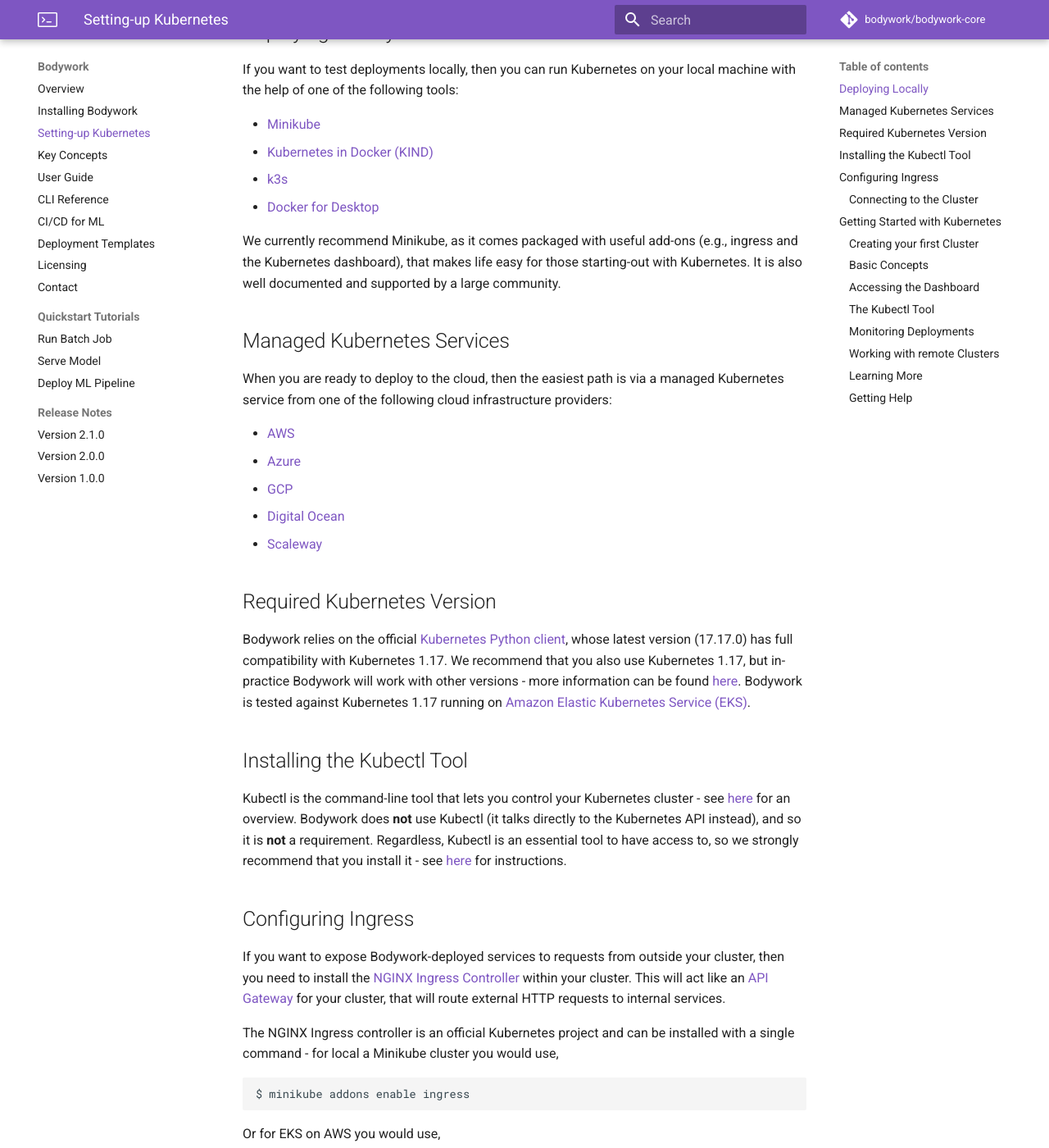
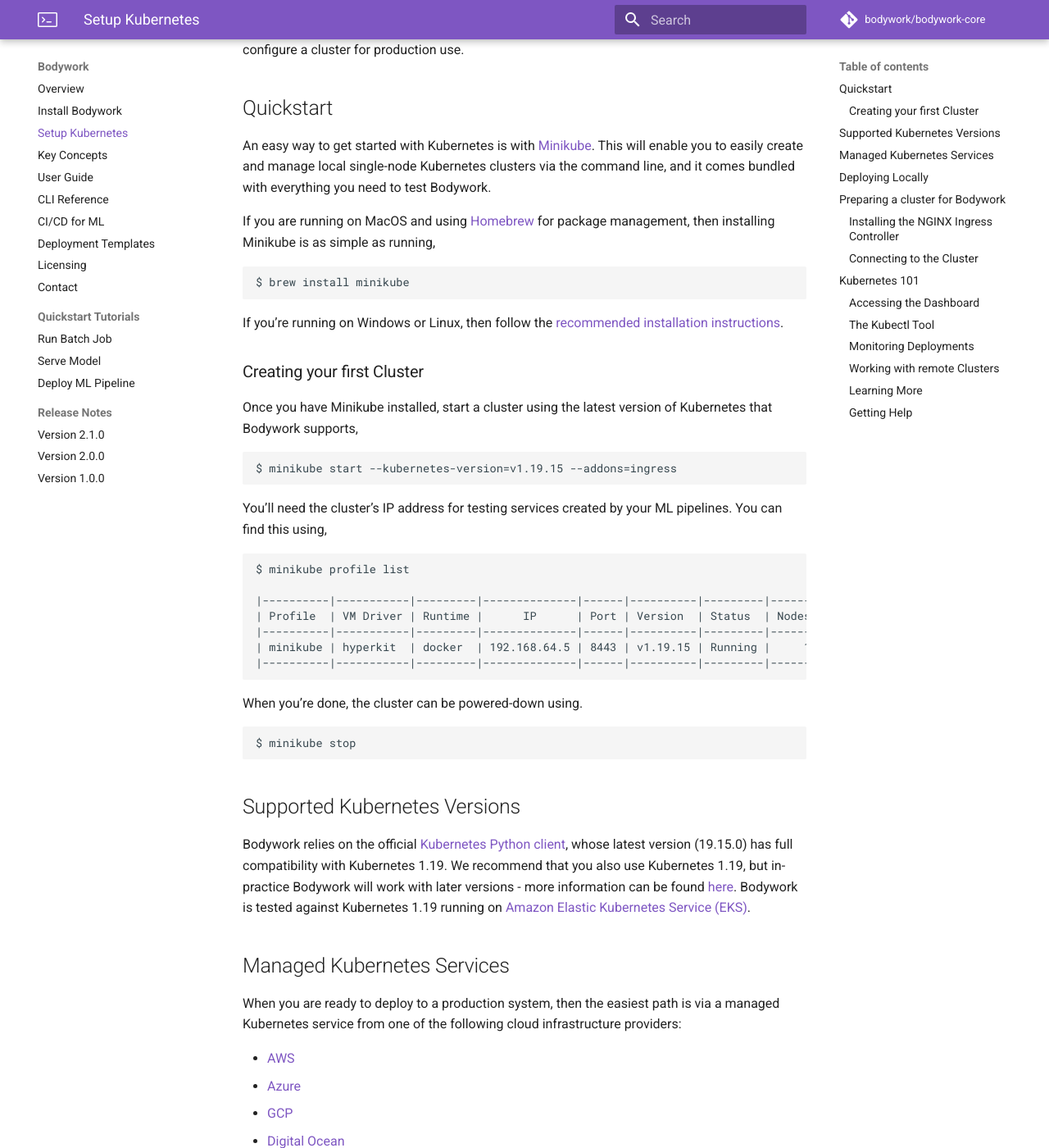
Before and after one commit to bodywork-ml/bodywork-docs, an MkDocs documentation site: the page built from docs/kubernetes.md, in a window 1280 px wide and 1400 px high, scrolled down 250 px. Shown: the whole window at 82% size. Built offline with MkDocs 1.6.1 and Material for MkDocs 9.7.7, drawn with Linux system fonts in a browser that asks for light colours; comment, search, counter and statistics services are not loaded; some of the changed text lies outside the part shown.

Commit message:
Modify k8s setup instructions

````diff
--- a/docs/kubernetes.md
+++ b/docs/kubernetes.md
@@ -1,6 +1,60 @@
-# Setting-up Kubernetes
+# Setup Kubernetes
 
-If you already have access to a Kubernetes cluster, then skip to [Configuring Ingress](#configuring-ingress). If you are new to Kubernetes, then skip to [Getting Started with Kubernetes](#getting-started-with-kubernetes). Otherwise, please read on.
+Bodywork uses Kubernetes as a back-end for running ML pipelines. This means that you'll need access to a Kubernetes cluster to use Bodywork, but it doesn't require you to be familiar with Kubernetes in any way.
+
+This page contains everything you need to get up-and-running with a local test cluster, or to configure a cluster for production use.
+
+## Quickstart
+
+An easy way to get started with Kubernetes is with [Minikube](https://minikube.sigs.k8s.io/docs/). This will enable you to easily create and manage local single-node Kubernetes clusters via the command line, and it comes bundled with everything you need to test Bodywork.
+
+If you are running on MacOS and using [Homebrew](https://brew.sh) for package management, then installing Minikube is as simple as running,
+
+```text
+$ brew install minikube
+```
+
+If you’re running on Windows or Linux, then follow the [recommended installation instructions](https://minikube.sigs.k8s.io/docs/start/).
+
+### Creating your first Cluster
+
+Once you have Minikube installed, start a cluster using the latest version of Kubernetes that Bodywork supports,
+
+```text
+$ minikube start --kubernetes-version=v1.19.15 --addons=ingress
+```
+
+You’ll need the cluster’s IP address for testing services created by your ML pipelines. You can find this using,
+
+```text
+$ minikube profile list
+
+|----------|-----------|---------|--------------|------|----------|---------|-------|
+| Profile  | VM Driver | Runtime |      IP      | Port | Version  | Status  | Nodes |
+|----------|-----------|---------|--------------|------|----------|---------|-------|
+| minikube | hyperkit  | docker  | 192.168.64.5 | 8443 | v1.19.15 | Running |     1 |
+|----------|-----------|---------|--------------|------|----------|---------|-------|
+```
+
+When you’re done, the cluster can be powered-down using.
+
+```text
+$ minikube stop
+```
+
+## Supported Kubernetes Versions
+
+Bodywork relies on the official [Kubernetes Python client](https://github.com/kubernetes-client/python), whose latest version (19.15.0) has full compatibility with Kubernetes 1.19. We recommend that you also use Kubernetes 1.19, but in-practice Bodywork will work with later versions - more information can be found [here](https://github.com/kubernetes-client/python#compatibility). Bodywork is tested against Kubernetes 1.19 running on [Amazon Elastic Kubernetes Service (EKS)](https://aws.amazon.com/eks/).
+
+## Managed Kubernetes Services
+
+When you are ready to deploy to a production system, then the easiest path is via a managed Kubernetes service from one of the following cloud infrastructure providers:
+
+- [AWS](https://aws.amazon.com/eks)
+- [Azure](https://docs.microsoft.com/en-us/azure/aks/)
+- [GCP](https://cloud.google.com/kubernetes-engine/)
+- [Digital Ocean](https://www.digitalocean.com/products/kubernetes/)
+- [Scaleway](https://www.scaleway.com/en/kubernetes-kapsule/)
 
 ## Deploying Locally
 
@@ -11,31 +65,17 @@ If you want to test deployments locally, then you can run Kubernetes on your loc
 - [k3s](https://k3s.io)
 - [Docker for Desktop](https://www.docker.com/products/docker-desktop)
 
-We currently recommend Minikube, as it comes packaged with useful add-ons (e.g., ingress and the Kubernetes dashboard), that makes life easy for those starting-out with Kubernetes. It is also well documented and supported by a large community.
+We currently recommend Minikube, as it comes packaged with useful add-ons (e.g. ingress and the Kubernetes dashboard), that makes life easy for those starting with Kubernetes.
 
-## Managed Kubernetes Services
+## Preparing a cluster for Bodywork
 
-When you are ready to deploy to the cloud, then the easiest path is via a managed Kubernetes service from one of the following cloud infrastructure providers:
+Bodywork is almost entirely reliant on Kubernetes resource primitives (e.g. jobs, deployments, secrets, etc.), and won't install any 3rd party components onto your cluster. If you want to expose services (e.g. prediction APIs) to HTTP requests originating from outside the cluster, then you will need to install an ingress controller. Bodywork supports the [NGINX Ingress Controller](https://kubernetes.github.io/ingress-nginx/), which is an open-source project and maintained by the Kubernetes team.
 
-- [AWS](https://aws.amazon.com/eks)
-- [Azure](https://docs.microsoft.com/en-us/azure/aks/)
-- [GCP](https://cloud.google.com/kubernetes-engine/)
-- [Digital Ocean](https://www.digitalocean.com/products/kubernetes/)
-- [Scaleway](https://www.scaleway.com/en/kubernetes-kapsule/)
+### Installing the NGINX Ingress Controller
 
-## Required Kubernetes Version
+This will act like an [API Gateway](https://www.nginx.com/learn/api-gateway/) for your cluster, that will route external HTTP requests to internal services that have been created by your ML pipelines.
 
-Bodywork relies on the official [Kubernetes Python client](https://github.com/kubernetes-client/python), whose latest version (17.17.0) has full compatibility with Kubernetes 1.17. We recommend that you also use Kubernetes 1.17, but in-practice Bodywork will work with other versions - more information can be found [here](https://github.com/kubernetes-client/python#compatibility). Bodywork is tested against Kubernetes 1.17 running on [Amazon Elastic Kubernetes Service (EKS)](https://aws.amazon.com/eks/).
-
-## Installing the Kubectl Tool
-
-Kubectl is the command-line tool that lets you control your Kubernetes cluster - see [here](https://kubernetes.io/docs/reference/kubectl/overview/) for an overview. Bodywork does **not** use Kubectl (it talks directly to the Kubernetes API instead), and so it is **not** a requirement. Regardless, Kubectl is an essential tool to have access to, so we strongly recommend that you install it - see [here](https://kubernetes.io/docs/tasks/tools/) for instructions.
-
-## Configuring Ingress
-
-If you want to expose Bodywork-deployed services to requests from outside your cluster, then you need to install the [NGINX Ingress Controller](https://kubernetes.github.io/ingress-nginx/) within your cluster. This will act like an [API Gateway](https://www.nginx.com/learn/api-gateway/) for your cluster, that will route external HTTP requests to internal services.
-
-The NGINX Ingress controller is an official Kubernetes project and can be installed with a single command - for local a Minikube cluster you would use,
+Installing the ingress controller can be achieved with a single command - e.g. for local a Minikube cluster you would use,
 
 ```text
 $ minikube addons enable ingress
@@ -47,76 +87,32 @@ Or for EKS on AWS you would use,
 kubectl apply -f https://raw.githubusercontent.com/kubernetes/ingress-nginx/controller-v0.44.0/deploy/static/provider/aws/deploy.yaml
 ```
 
-The precise details for every potential Kubernetes deployment option are listed [here](https://kubernetes.github.io/ingress-nginx/deploy/#minikube).
+The precise details for every potential Kubernetes deployment option are listed [here](https://kubernetes.github.io/ingress-nginx/deploy/).
 
 Managed Kubernetes services will also provision an external [load balancer](https://en.wikipedia.org/wiki/Load_balancing_(computing)) to manage the flow of traffic to the ingress controller (and hence the cluster). Note, this will have an associated cost that is additional to that of the Kubernetes cluster.
 
 ### Connecting to the Cluster
 
-Get the public-facing IP address for your ingress controller with the following command,
+You can retrieve the public-facing IP address for your ingress controller with the following command,
 
 ```text
 kubectl -n ingress-nginx get service ingress-nginx-controller
 ```
 
-And make a note of the `EXTERNAL-IP` field, that will have to be used for all requests to Bodywork-deployed services originating from outside the cluster. Services within the cluster can communicate with one another using the cluster's internal network.
+Make a note of the `EXTERNAL-IP` field for reaching services from outside the cluster. Services within the cluster can communicate using the cluster's internal network and DNS.
 
-## Getting Started with Kubernetes
-
-An easy way to get started with Kubernetes, is with [Minikube](https://minikube.sigs.k8s.io/docs/). Minikube enables you to easily create and manage single-node Kubernetes clusters on your local machine, via the command line. It comes with everything you need to use Bodywork and prepare for deploying to remote clusters.
-
-If you are running on MacOS with the [Homebrew](https://brew.sh) package manager available, then installing Minikube is as simple as running,
-
-```text
-$ brew install minikube
-```
-
-If you’re running on Windows or Linux, then follow the appropriate [installation instructions](https://minikube.sigs.k8s.io/docs/start/).
-
-### Creating your first Cluster
-
-Once you have Minikube installed, start a cluster using the latest version of Kubernetes that Bodywork supports,
-
-```text
-$ minikube start --kubernetes-version=v1.17.17
-```
-
-And then enable ingress, so we can route HTTP requests to services deployed using Bodywork.
-
-```text
-$ minikube addons enable ingress
-```
-
-You’ll also need the cluster’s IP address, which you can get using,
-
-```text
-$ minikube profile list
-
-|----------|-----------|---------|--------------|------|----------|---------|-------|
-| Profile  | VM Driver | Runtime |      IP      | Port | Version  | Status  | Nodes |
-|----------|-----------|---------|--------------|------|----------|---------|-------|
-| minikube | hyperkit  | docker  | 192.168.64.5 | 8443 | v1.17.17 | Running |     1 |
-|----------|-----------|---------|--------------|------|----------|---------|-------|
-```
-
-When you’re done with this tutorial, the cluster can be powered-down using.
-
-```text
-$ minikube stop
-```
-
-### Basic Concepts
+## Kubernetes 101
 
 Here is a brief introduction to the most common types of Kubernetes resources, with a guide to how Bodywork uses them to deploy your projects:
 
 `namespace`
-: You can think of a namespace as a virtual cluster (within the cluster), where related resources can be grouped together. Bodywork creates and manages namespaces on your behalf.
+: You can think of a namespace as a virtual cluster (within the cluster), where related resources can be grouped together. Bodywork creates and manages namespaces on your behalf, using one for each pipeline deployed.
 
 `pod`
 : A pod can be thought of as a collection of one or more containers, running on a single machine. Bodywork will create pods in which to run your batch jobs and services.
 
 `deployment`
-: A high-level resource for managing applications running in pods. It can ensure that a minimum number of pods are always operational (by restarting failed pods), manage rolling-updates and (where necessary) rollbacks. Bodywork uses deployments for managing your services.
+: A high-level resource for managing applications running in pods. It can ensure that a minimum number of pods are always operational (by restarting failed pods), manage rolling-updates and (where necessary) rollbacks. Bodywork uses deployments for managing services created by your ML pipelines.
 
 `service`
 : A service is a single constant IP address, through which clients can connect to services running in pods. Bodywork will create an internal cluster service for every service that you want to deploy. This enables any other client within the cluster to access it at this IP address, or via a domain name following the convention,
@@ -124,14 +120,14 @@ Here is a brief introduction to the most common types of Kubernetes resources, w
     `http://SERVICE_NAME.NAMESPACE.svc.cluster.local`
 
 `ingress`
-: If you have enabled ingress for your cluster, then it will be running the [NGINX ingress-controller](#configuring-ingress). This will route requests from clients external to the cluster, to your services within the cluster, using the URL to locate the desired service. Bodywork can create and manage ingress rules for your services, so that they're accessible by clients external to the cluster.
+: If you have enabled ingress for your cluster, then it will be running the [NGINX ingress-controller](#preparing-a-cluster-for-bodywork). This will route requests from clients external to the cluster, to your services within the cluster, using the URL to locate the desired service. Bodywork can create and manage ingress rules for your services, so that they're accessible by clients external to the cluster.
 
 `secret`
 : A mechanism for storing sensitive information in an encrypted format and securely distributing it to the pods that need it. Bodywork uses secrets to store any credentials that your projects may need access to - e.g., SHH keys for private Git repositories or API credentials.
 
 ### Accessing the Dashboard
 
-The [Kubernetes dashboard](https://kubernetes.io/docs/tasks/access-application-cluster/web-ui-dashboard/) allows you to view all resources that have been deployed to your cluster and also provides some basic resource management functionality. You can access it by issuing the following command,
+The [Kubernetes dashboard](https://kubernetes.io/docs/tasks/access-application-cluster/web-ui-dashboard/) allows you to view all resources that have been deployed to your cluster and also provides some basic resource management functionality. Minikube users can access it by issuing the following command,
 
 ```text
 $ minikube dashboard
@@ -150,7 +146,7 @@ Kubernetes master is running at https://192.168.64.5:8443
 KubeDNS is running at https://192.168.64.5:8443/api/v1/namespaces/kube-system/services/kube-dns:dns/proxy
 ```
 
-i.e., you add the Kubectl command you want to run, after `minikube kubectl --`. If you get tired of prepending this to each Kubectl command, you can follow [our instructions](#installing-the-kubectl-tool) for installing the official version of Kubectl.
+i.e., you add the Kubectl command you want to run, after `minikube kubectl --`. If you get tired of prepending this to each Kubectl command, you can [install the official version](https://kubernetes.io/docs/tasks/tools/).
 
 Some useful Kubectl commands to get started with:
 
@@ -162,7 +158,7 @@ $ kubectl get ns
 
 #### Deleting all resources within a Namespace
 
-If your Bodywork deployment has come to an end,
+If your Bodywork deployment has come to an end and you want tear it down manually,
 
 ```text
 $ kubectl delete ns MY_NAMESPACE
@@ -234,7 +230,7 @@ Will take you to service `SERVICE_NAME`, in the namespace `NAMESPACE`.
 
 ### Monitoring Deployments
 
-An effective way of monitoring a Bodywork deployment, is via the Kubernetes dashboard. Before you trigger a new deployment, open the dashboard and browse to `Workloads`, for the namespace in which the deployment is to be made. Leave your browser open while you trigger the deployment using the Bodywork CLI. The dashboard will update automatically, showing you the resources that have been created as they are deployed.
+An effective way of monitoring a Bodywork deployment, is via the Kubernetes dashboard. Before you trigger a new deployment, open the dashboard and browse to `Workloads`, selecting the namespace created for your pipeline (this is the name of the project set in `bodywork.yaml`). Leave your browser open while you trigger the deployment using the Bodywork CLI. The dashboard will update automatically, showing you the resources that have been created as they are deployed.
 
 An alternative to the Kubernetes dashboard, is to use the [watch](https://en.wikipedia.org/wiki/Watch_(command)) command from within a shell, to monitor the results of a Kubectl command. For example,
 
@@ -246,7 +242,7 @@ Will display a list of all resources in the default namespace, updating with an
 
 ### Working with remote Clusters
 
-There are [many options](#managed-kubernetes-services) for creating managed Kubernetes clusters, in the cloud. Setting these up is beyond the scope of this introduction to Kubernetes. Once your remote cluster is operational, deploying to it is as easy as changing the cluster that Kubectl is targeting. To see what clusters Kubectl has been setup to use, run,
+There are [many options](#managed-kubernetes-services) for creating managed Kubernetes clusters in the cloud. Setting these up is beyond the scope of this introduction to Kubernetes. Once your remote cluster is operational, deploying to it is as easy as changing the cluster that Kubectl is targeting. To see what clusters Kubectl has been setup to use, run,
 
 ```text
 $ kubectl config get-contexts
@@ -266,7 +262,7 @@ And then Kubectl and Bodywork will automatically target my chosen cluster.
 
 ### Learning More
 
-Familiarity with basic [Kubernetes concepts](https://kubernetes.io/docs/concepts/) and some exposure to the [Kubectl](#installing-the-kubectl-tool) command-line tool make life easier, but are not essential for using Bodywork. If you would like to learn a bit more about Kubernetes, then we recommend the first two introductory sections of Marko Lukša's excellent book [Kubernetes in Action](https://www.manning.com/books/kubernetes-in-action?query=kubernetes), or the introductory article we wrote on [Deploying Python ML Models with Flask, Docker and Kubernetes](https://alexioannides.com/2019/01/10/deploying-python-ml-models-with-flask-docker-and-kubernetes/).
+If you would like to learn a bit more about Kubernetes, then we recommend the first two introductory sections of Marko Lukša's excellent book [Kubernetes in Action](https://www.manning.com/books/kubernetes-in-action?query=kubernetes), or the introductory article we wrote on [Deploying Python ML Models with Flask, Docker and Kubernetes](https://alexioannides.com/2019/01/10/deploying-python-ml-models-with-flask-docker-and-kubernetes/).
 
 ### Getting Help
 
--- a/mkdocs.yml
+++ b/mkdocs.yml
@@ -5,8 +5,8 @@ repo_name: bodywork/bodywork-core
 docs_dir: docs
 nav:
   - Overview: index.md
-  - Installing Bodywork: installation.md
-  - Setting-up Kubernetes: kubernetes.md
+  - Install Bodywork: installation.md
+  - Setup Kubernetes: kubernetes.md
   - Key Concepts: key_concepts.md
   - User Guide: user_guide.md
   - CLI Reference: cli_reference.md
````
